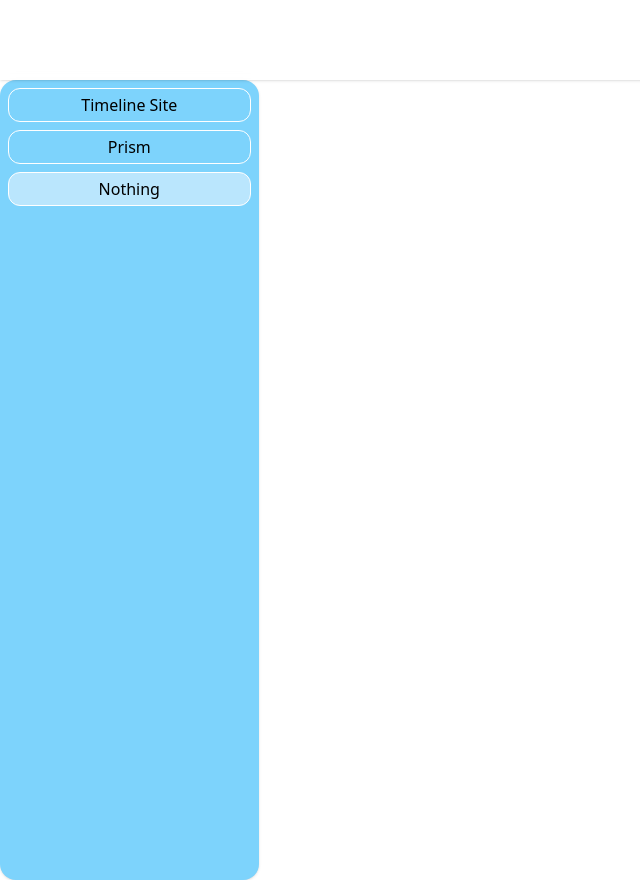
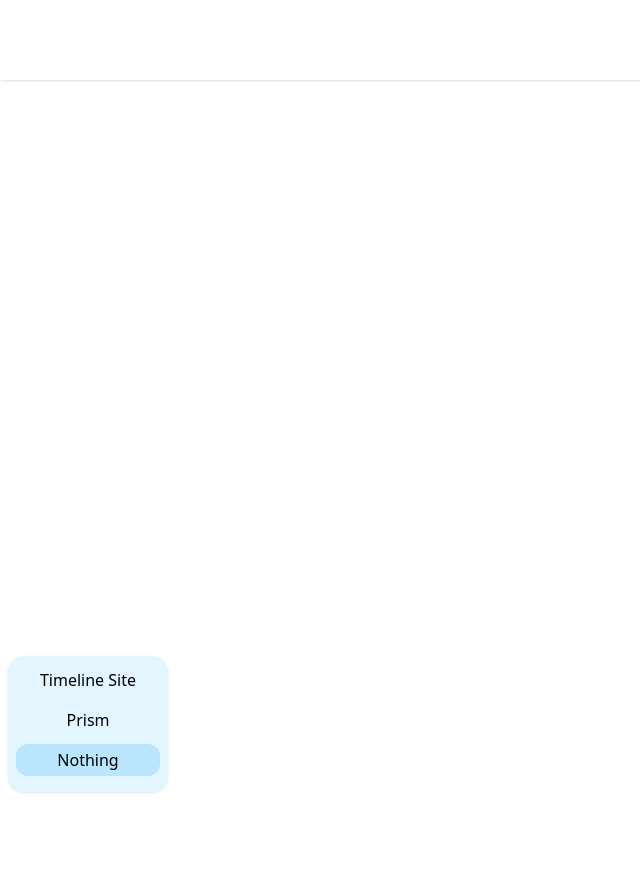
Before and after one commit to RandonSRProctor/personal-web-site-2024, a React (Vite) app: page / in a window 1280 px wide. Both pictures are taken after a click on the button "Enter Site". Shown: the whole page, without its empty margins (0-640 px from the left). Built offline with nearby package versions, Linux system fonts and the light colour scheme.

Commit message:
Moved sidebar to floating button.

```diff
--- a/src/Components/Home/Header.tsx
+++ b/src/Components/Home/Header.tsx
@@ -1,7 +1,9 @@
 export const Header = () => {
   return (
     <>
-      <div className="w-full h-20 flex justify-around bg-opacity-40 backdrop-blur-sm shadow sticky items-end sm:items-start bottom-0 sm:top-0"></div>
+      <div className="w-full h-20 flex bg-opacity-40 backdrop-blur-sm shadow sticky items-end sm:items-start bottom-0 sm:top-0">
+        {/* <div className="border border-black">Randy Proctor</div> */}
+      </div>
     </>
   );
 };
--- a/src/Components/Home/SideBar.tsx
+++ b/src/Components/Home/SideBar.tsx
@@ -11,7 +11,8 @@ export const SideBar = ({
   setActiveContentTitle,
 }: SideBarProps) => {
   return (
-    <div className="w-80 p-2 bg-sky-300 shadow rounded-2xl">
+    <div>
+      <div className="w-40 fixed bottom-2 left-2 p-2 rounded-2xl bg-sky-200 bg-opacity-40 shadow">
         {dynamicContentTitles.map(title => (
           <_ContentTitle
             title={title as DynamicContentTitle}
@@ -20,6 +21,7 @@ export const SideBar = ({
             isSelected={title === activeContentTitle}
           />
         ))}
+      </div>
     </div>
   );
 };
@@ -40,9 +42,7 @@ const _ContentTitle = ({
   return (
     <div className="pb-2">
       <button
-        className={`p-1 border border-white w-full rounded-xl ${
-          isSelected ? ' bg-sky-200' : null
-        }`}
+        className={`p-1 w-full rounded-xl ${isSelected ? ' bg-sky-200' : null}`}
         onClick={() => setActiveContent(title)}
       >
         {title}
```
Lines whose indentation alone changed are shown as unchanged.
